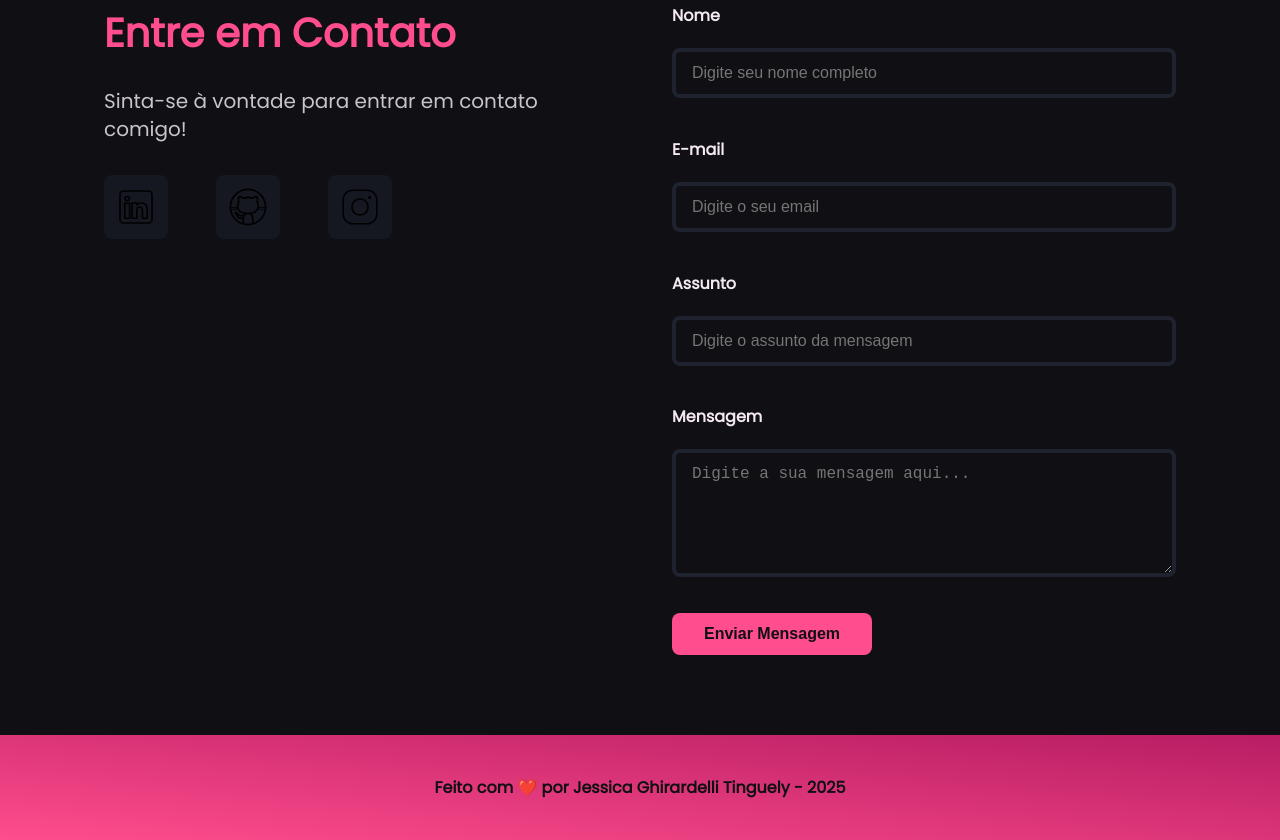
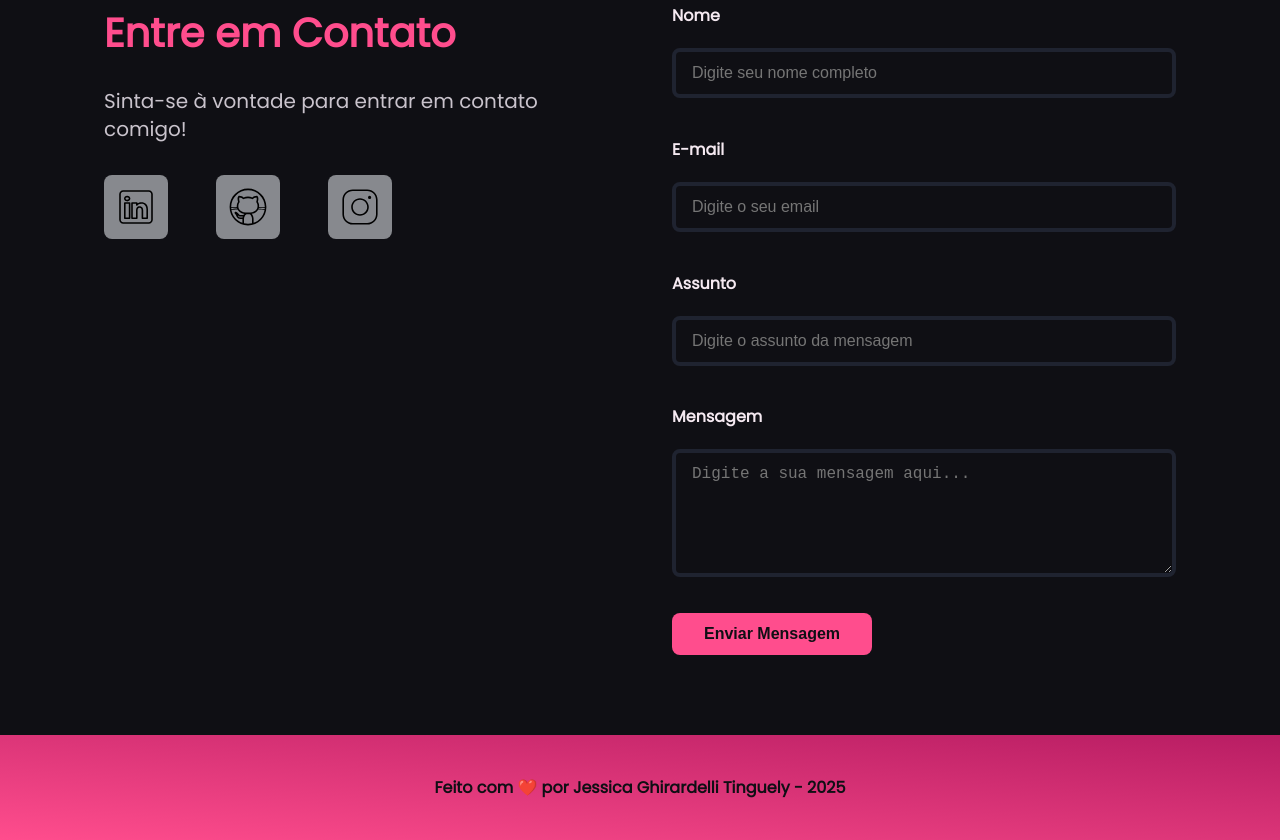
Before and after one commit to jessicatinguely/portfolio, a plain HTML site: page index.html in a window 1280 px wide. Shown: the part 1069-1909 px from the top of the page. Drawn offline with Linux system fonts and the dark colour scheme; no server answers.

Commit message:
:sparkles: Correção social icon

```diff
--- a/assets/css/styles.css
+++ b/assets/css/styles.css
@@ -68,7 +68,7 @@ button {
 :root[data-theme="dark"] {
     color-scheme: dark;
     --bg: #0f0f14;
-    --surface: #383b46;
+    --surface: #f4f4f7;
     --text: #f5e9f1;
     --muted: #c9c3cc;
     --white: var(--bg);
@@ -86,7 +86,7 @@ button {
     :root:not([data-theme="light"]) {
         color-scheme: dark;
         --bg: #0f0f14;
-        --surface: #151821;
+        --surface: #87898e;
         --text: #f5e9f1;
         --muted: #c9c3cc;
         --white: var(--bg);
```
